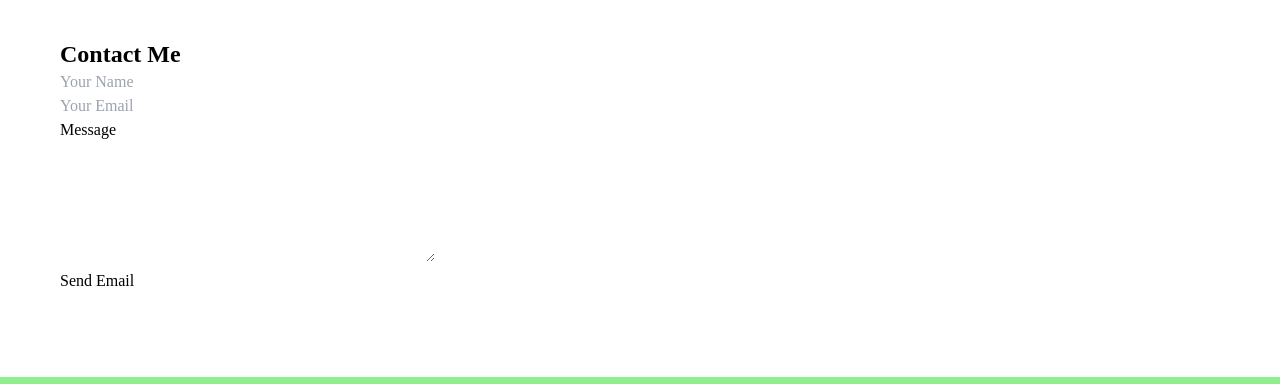
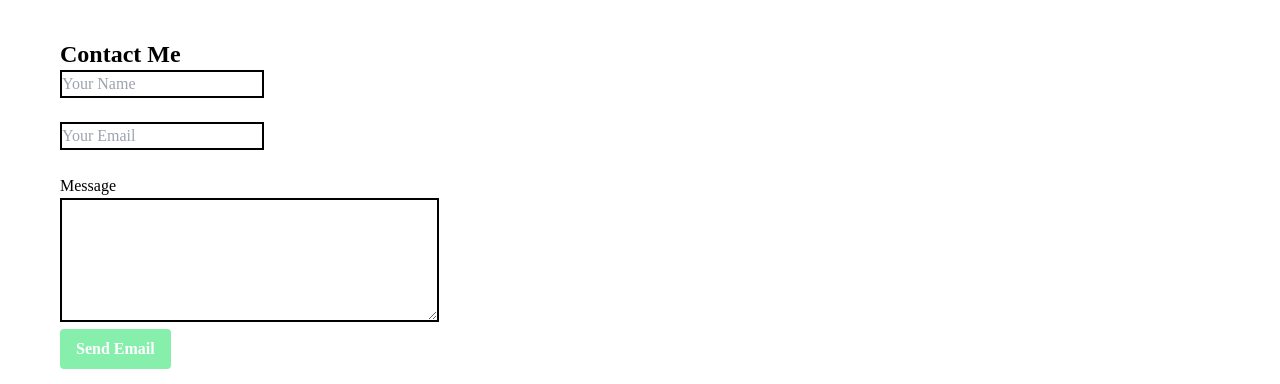
Before and after one commit to 112358Sean/Sean_Anthony-netlify_assignment, a plain HTML site: page index.html in a window 1280 px wide. Shown: the part 1522-1906 px from the top of the page. Drawn offline with nearby package versions, Linux system fonts and the light colour scheme.

Commit message:
button style addition

```diff
--- a/index.html
+++ b/index.html
@@ -169,12 +169,14 @@
         <section id="contact_me">
             <h2 class="text-2xl font-bold">Contact Me</h2>
             <form>
-                <input type="text" id="name" name="name" placeholder="Your Name"> <br>
-                <input type="text" id="email" name="email" placeholder="Your Email"> <br>
+                <input class="border-2 border-black" type="text" id="name" name="name" placeholder="Your Name">
+                <br><br>
+                <input class="border-2 border-black" type="text" id="email" name="email" placeholder="Your Email">
+                <br><br>
                 <label for="message">Message</label><br>
-                <textarea id="message" name="message" cols="40" rows="5"></textarea>
+                <textarea class="border-2 border-black" id="message" name="message" cols="40" rows="5"></textarea>
             </form>
-            <button>Send Email</button>
+            <button class="bg-green-300 active:bg-green-200 text-white font-bold py-2 px-4 rounded">Send Email</button>
         </section>
     </main>
     <br>
```
